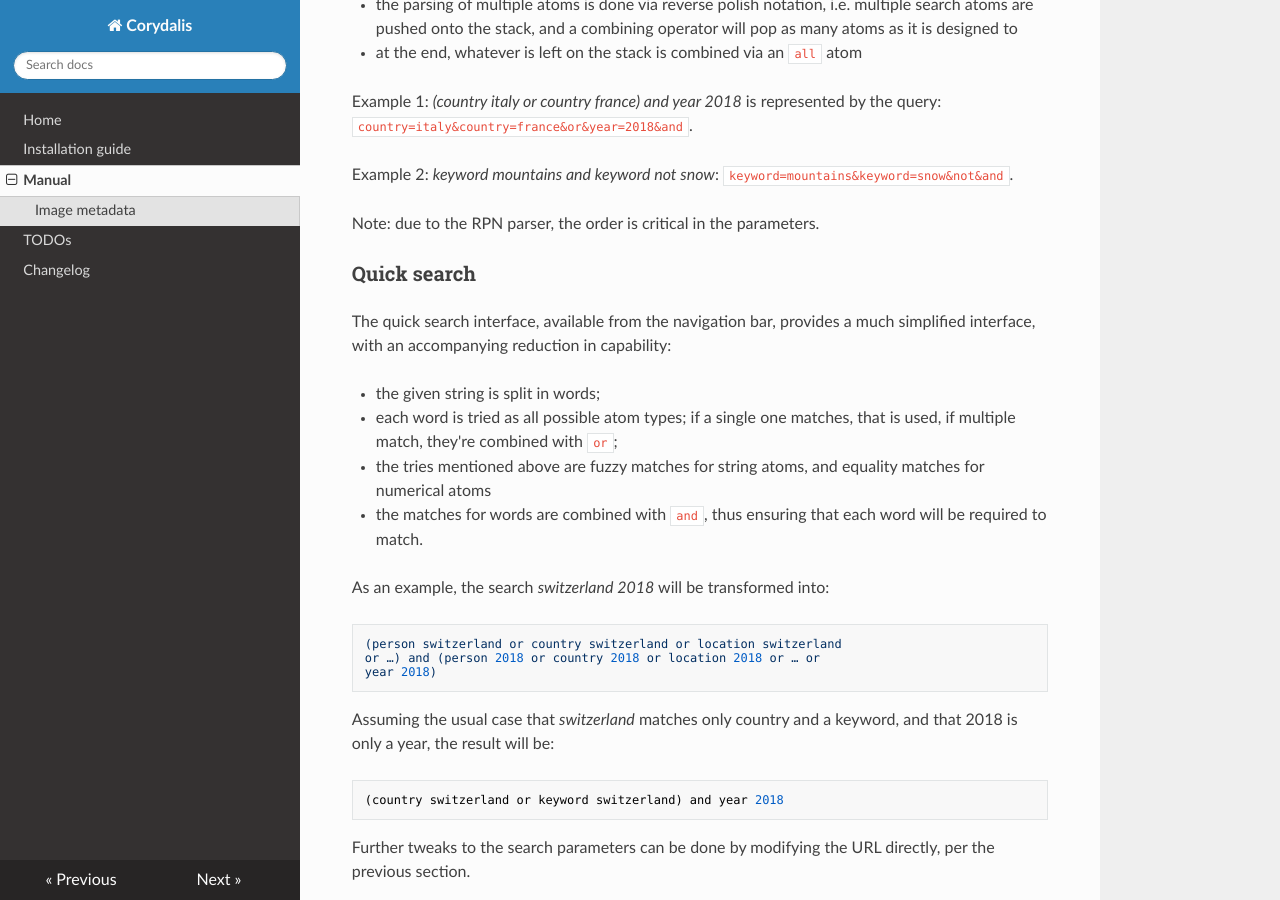
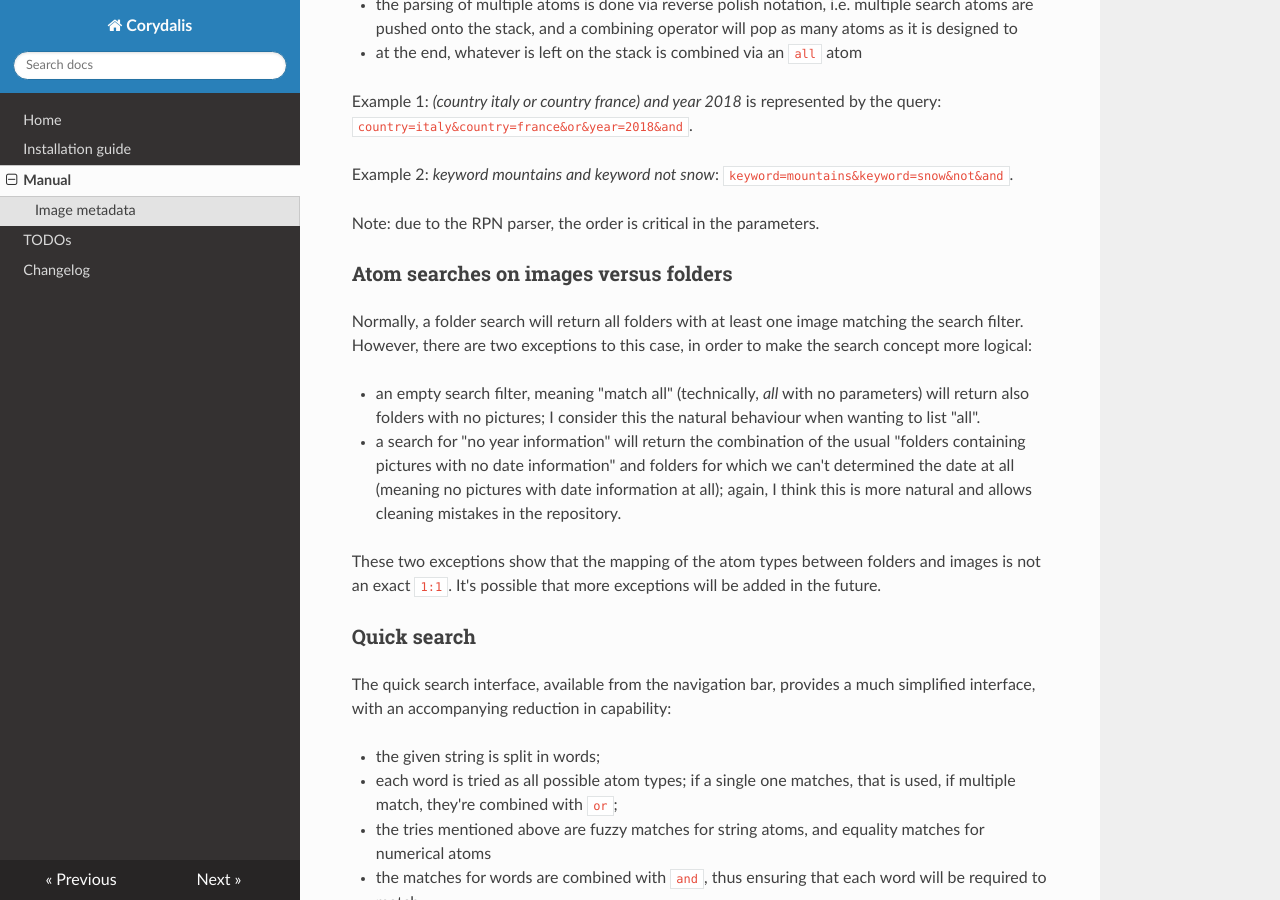
Before and after one commit to iustin/corydalis, an MkDocs documentation site: the page built from docs/manual.md, in a window 1280 px wide and 900 px high, scrolled down 2564 px. Built offline with MkDocs 1.6.1, drawn with Linux system fonts in a browser that asks for light colours; nearby versions of some CDN libraries; old or Windows-style settings are respelled for this version of MkDocs.

Commit message:
Make no-year searches match "no-year-folders" too
… versus the currently implemented "only folders containing _some_
images without a year". Also document this, and the ConstTrue
exception as well.

```diff
--- a/docs/manual.md
+++ b/docs/manual.md
@@ -131,6 +131,25 @@ Example 2: *keyword mountains and keyword not snow*:
 `keyword=mountains&keyword=snow&not&and`.
 
 Note: due to the RPN parser, the order is critical in the parameters.
+
+### Atom searches on images versus folders
+
+Normally, a folder search will return all folders with at least one
+image matching the search filter. However, there are two exceptions to
+this case, in order to make the search concept more logical:
+
+- an empty search filter, meaning "match all" (technically, *all* with
+  no parameters) will return also folders with no pictures; I consider
+  this the natural behaviour when wanting to list "all".
+- a search for "no year information" will return the combination of
+  the usual "folders containing pictures with no date information" and
+  folders for which we can't determined the date at all (meaning no
+  pictures with date information at all); again, I think this is more
+  natural and allows cleaning mistakes in the repository.
+
+These two exceptions show that the mapping of the atom types
+between folders and images is not an exact `1:1`. It's possible that
+more exceptions will be added in the future.
 
 ### Quick search
 
```
Also changed, not shown: 1 other file.
